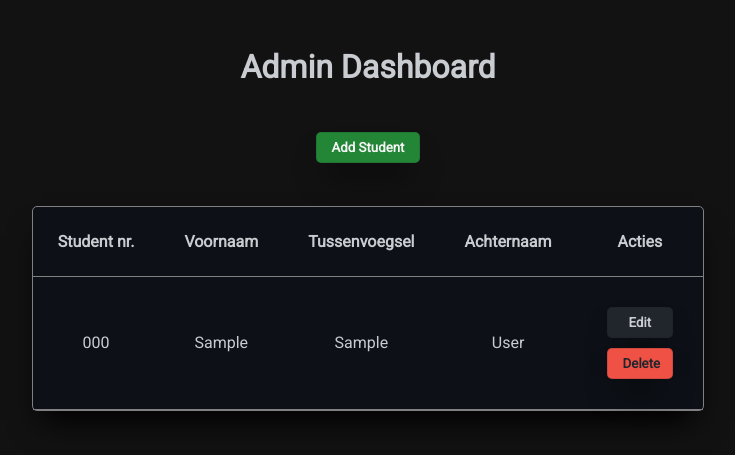
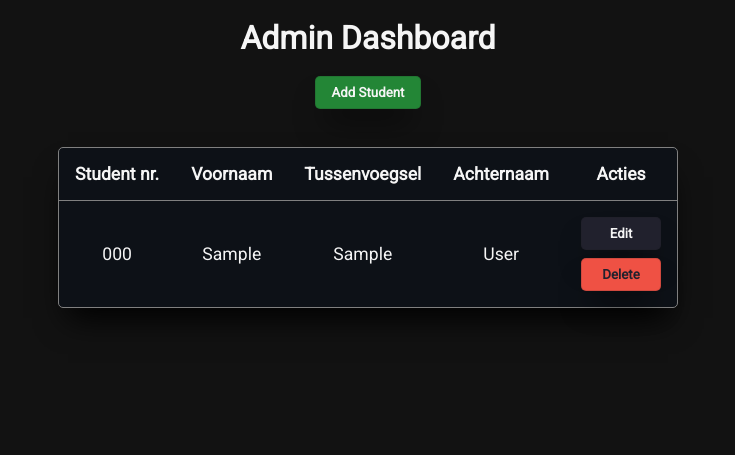
Before and after one commit to Paskie0/Portfolio, a PHP site: page /languages/php/index.php in a window 1280 px wide. Shown: the top 455 px of the page, without its empty margins (272-1007 px from the left). Run offline with PHP 8.4, Linux system fonts and the light colour scheme; tables that the repository leaves empty or names only in its code hold one stand-in row (values such as "Sample post"); a stand-in replaces the project's code that opens the database connection.

Commit message:
Mobile support
• Added a css reset to "*"
• Changed all white and off-white colors to "whitesmoke"
• Added display:grid to make debugging easier
• Added a small gap on both sides of the entire body
• Reduced the padding on all elements
• Replaced padding "px" with "rem"
• Added white-space: nowrap to titles and "th, td"
• Body is now centered with width: fit-content and margin: auto

```diff
--- a/languages/php/css/styles.css
+++ b/languages/php/css/styles.css
@@ -1,74 +1,107 @@
 @import url("https://fonts.googleapis.com/css2?family=Roboto&display=swap");
 * {
+  margin: 0;
+  padding: 0;
+  -webkit-box-sizing: border-box;
+          box-sizing: border-box;
   font-family: "Roboto", sans-serif;
+  caret-color: whitesmoke;
+}
+
+html {
+  width: -webkit-fit-content;
+  width: -moz-fit-content;
+  width: fit-content;
+  margin: auto;
 }
 
 body {
-  color: #c9ccd0;
+  display: -ms-grid;
+  display: grid;
+  padding: 0 2rem 0 2rem;
+  color: whitesmoke;
   background-color: #121212;
 }
 
 h1,
-#addStudentForm,
-#addStudentFormContainer {
+#buttonsContainer {
   text-align: center;
 }
 
-#buttonsContainer {
-  display: flex;
-  justify-content: center;
-  align-items: center;
-}
-
 button {
+  -webkit-transition: all ease 0.2s;
   transition: all ease 0.2s;
-  margin: 5px;
-  padding: 7px 15px;
+  padding: 0.5rem 1rem;
   border: 1px solid rgba(31, 31, 31, 0.15);
   border-radius: 5px;
-  box-shadow: rgba(0, 0, 0, 0.75) 0px 20px 30px -10px;
+  -webkit-box-shadow: rgba(0, 0, 0, 0.75) 0px 20px 30px -10px;
+          box-shadow: rgba(0, 0, 0, 0.75) 0px 20px 30px -10px;
   font-weight: 600;
   color: whitesmoke;
   background-color: #238636;
-  user-select: none;
+  -webkit-user-select: none;
+     -moz-user-select: none;
+      -ms-user-select: none;
+          user-select: none;
   cursor: pointer;
 }
 
 button:hover {
-  box-shadow: rgba(0, 0, 0, 0.25) 0px 20px 30px -10px;
-  transform: translateY(-5px);
+  -webkit-box-shadow: rgba(0, 0, 0, 0.25) 0px 20px 30px -10px;
+          box-shadow: rgba(0, 0, 0, 0.25) 0px 20px 30px -10px;
+  -webkit-transform: translateY(-0.3rem);
+          transform: translateY(-0.3rem);
+}
+
+#addStudenFormContainer {
+  width: -webkit-fit-content;
+  width: -moz-fit-content;
+  width: fit-content;
+  margin: auto;
+  font-size: 0.85rem;
+}
+
+input {
+  padding: 0.5rem;
+  background-color: #121212;
+  border: 2px solid whitesmoke;
+  border-radius: 4px;
+  color: whitesmoke;
+  outline: none;
 }
 
 #editButton {
-  width: 5em;
-  color: #c9ccd0;
-  background-color: #21262d;
+  width: 5rem;
+  margin-bottom: 0.5rem;
+  color: whitesmoke;
+  background-color: #21212d;
 }
 
 #deleteButton {
-  width: 5em;
+  width: 5rem;
   background-color: #ef5144;
-  color: #21262d;
+  color: #21212d;
 }
 
 table {
+  font-size: 1.1rem;
   background-color: #0d1117;
-  margin: auto;
   border: 1px solid gray;
   border-radius: 5px;
   border-spacing: 0;
-  box-shadow: black 0px 20px 30px -10px;
+  -webkit-box-shadow: black 0px 20px 30px -10px;
+          box-shadow: black 0px 20px 30px -10px;
 }
 
 th,
 td {
+  white-space: nowrap;
   text-align: center;
-  padding: 25px 25px 25px 25px;
+  padding: 1rem;
   border-bottom: 1px solid gray;
 }
 
-#noBottomBorder:last-of-type td {
+.noBottomBorder:last-of-type td {
   border-bottom: none;
 }
-
 /*# sourceMappingURL=styles.css.map */
--- a/languages/php/css/styles.scss
+++ b/languages/php/css/styles.scss
@@ -1,33 +1,36 @@
 @import url("https://fonts.googleapis.com/css2?family=Roboto&display=swap");
 
 * {
+  margin: 0;
+  padding: 0;
+  box-sizing: border-box;
   font-family: "Roboto", sans-serif;
+  caret-color: whitesmoke;
+}
+
+html {
+  width: fit-content;
+  margin: auto;
 }
 
 body {
-  color: #c9ccd0;
+  display: grid;
+  padding: 0 2rem 0 2rem;
+  color: whitesmoke;
   background-color: #121212;
 }
 
 h1,
-#addStudentForm,
-#addStudentFormContainer {
+#buttonsContainer {
   text-align: center;
-}
-
-#buttonsContainer {
-  display: flex;
-  justify-content: center;
-  align-items: center;
 }
 
 button {
   transition: all ease 0.2s;
-  margin: 5px;
-  padding: 7px 15px;
+  padding: 0.5rem 1rem;
   border: 1px solid rgba(31, 31, 31, 0.15);
   border-radius: 5px;
-  box-shadow: rgb(0, 0, 0, 0.75) 0px 20px 30px -10px;
+  box-shadow: rgba(0, 0, 0, 0.75) 0px 20px 30px -10px;
   font-weight: 600;
   color: whitesmoke;
   background-color: #238636;
@@ -36,25 +39,41 @@ button {
 }
 
 button:hover {
-  box-shadow: rgb(0, 0, 0, 0.25) 0px 20px 30px -10px;
-  transform: translateY(-5px);
+  box-shadow: rgba(0, 0, 0, 0.25) 0px 20px 30px -10px;
+  transform: translateY(-0.3rem);
+}
+
+#addStudenFormContainer {
+  width: fit-content;
+  margin: auto;
+  font-size: 0.85rem;
+}
+
+input {
+  padding: 0.5rem;
+  background-color: #121212;
+  border: 2px solid whitesmoke;
+  border-radius: 4px;
+  color: whitesmoke;
+  outline: none;
 }
 
 #editButton {
-  width: 5em;
-  color: #c9ccd0;
-  background-color: #21262d;
+  width: 5rem;
+  margin-bottom: 0.5rem;
+  color: whitesmoke;
+  background-color: #21212d;
 }
 
 #deleteButton {
-  width: 5em;
+  width: 5rem;
   background-color: #ef5144;
-  color: #21262d;
+  color: #21212d;
 }
 
 table {
+  font-size: 1.1rem;
   background-color: #0d1117;
-  margin: auto;
   border: 1px solid gray;
   border-radius: 5px;
   border-spacing: 0;
@@ -63,11 +82,12 @@ table {
 
 th,
 td {
+  white-space: nowrap;
   text-align: center;
-  padding: 25px 25px 25px 25px;
+  padding: 1rem;
   border-bottom: 1px solid gray;
 }
 
-#noBottomBorder:last-of-type td {
+.noBottomBorder:last-of-type td {
   border-bottom: none;
 }
```
Also changed, not shown: 1 other file.
